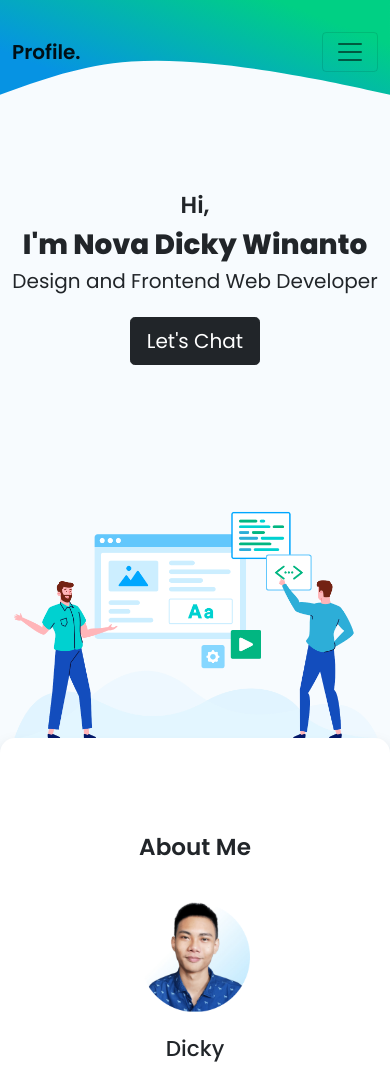
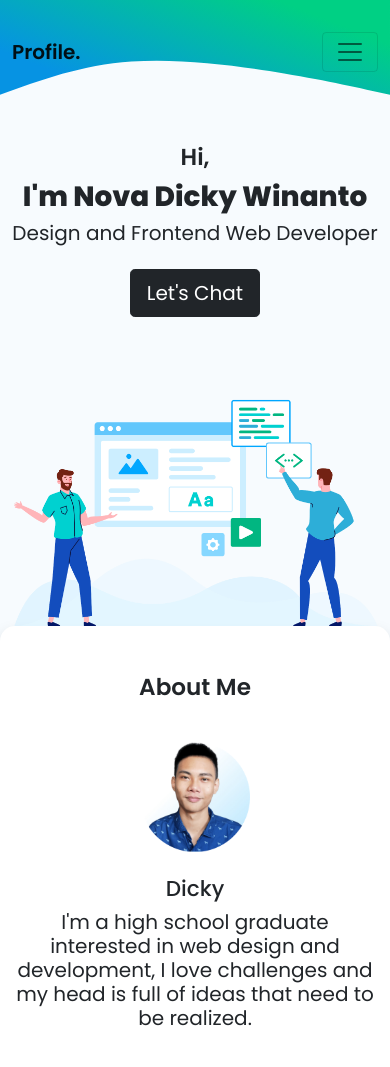
Before and after one commit to dicsyn/dicsyn.github.io, a plain HTML site: page index.html in a window 390 px wide. Shown: the top 1067 px of the page. Drawn offline with nearby package versions, Linux system fonts and the light colour scheme.

Commit message:
git commit -a

```diff
--- a/css/style.css
+++ b/css/style.css
@@ -75,10 +75,21 @@ svg {
 @media screen and (max-width: 1000px) {
     .homecol1 {
         text-align: center;
-        margin-top: 7rem;
+        margin-top: 4rem;
+    }
+    .homecol2 {
+        margin-top: 5rem;
     }
     .title {
-        margin-top: 3rem;
+        margin-top: 2rem;
+    }
+    .page-contents {
+        padding-bottom: 1rem;
+        padding-top: 1rem;
+    }
+    .contactpage {
+        padding-bottom: 1rem;
+        padding-top: 1rem;
     }
     .dickyprofile {
         float: none;
```
